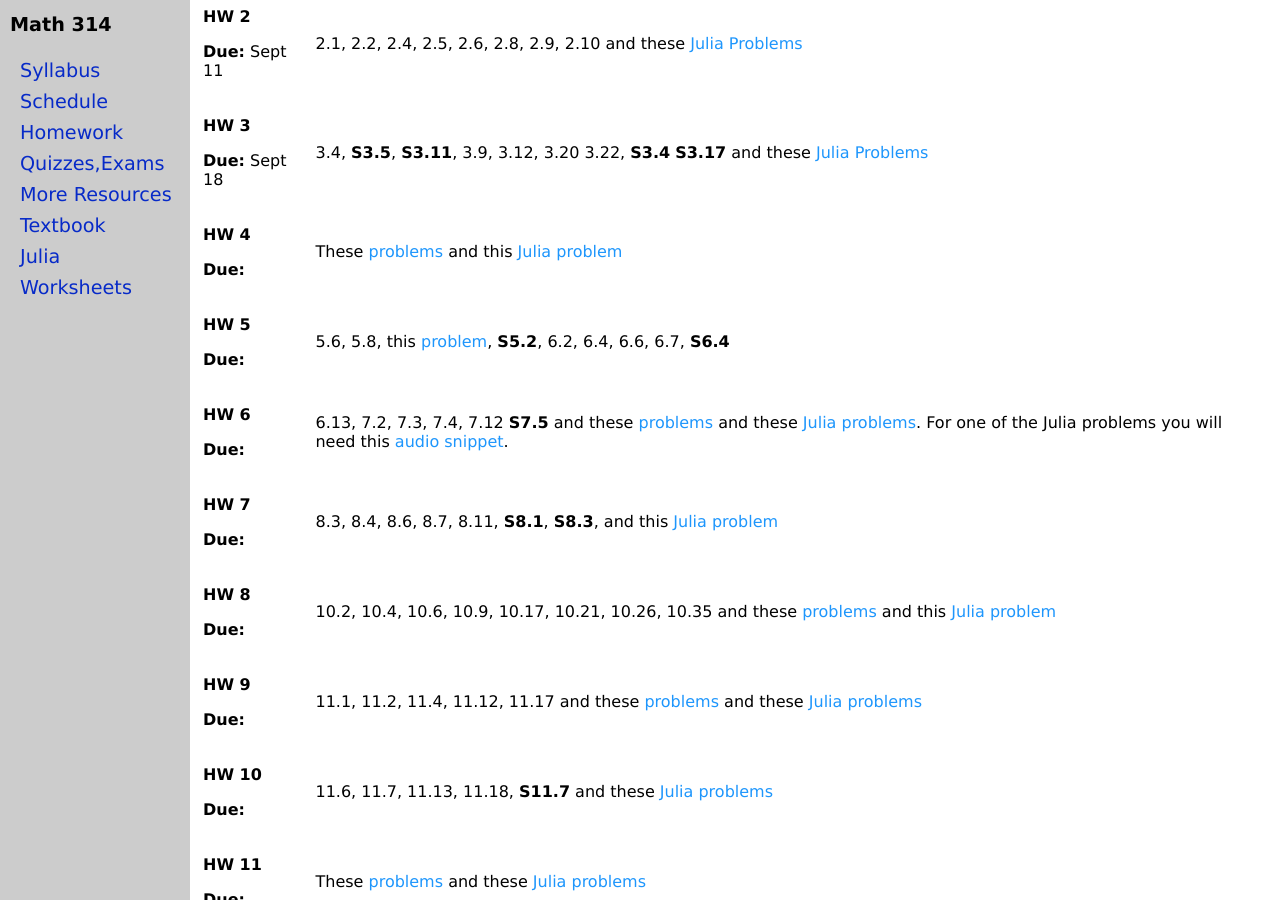
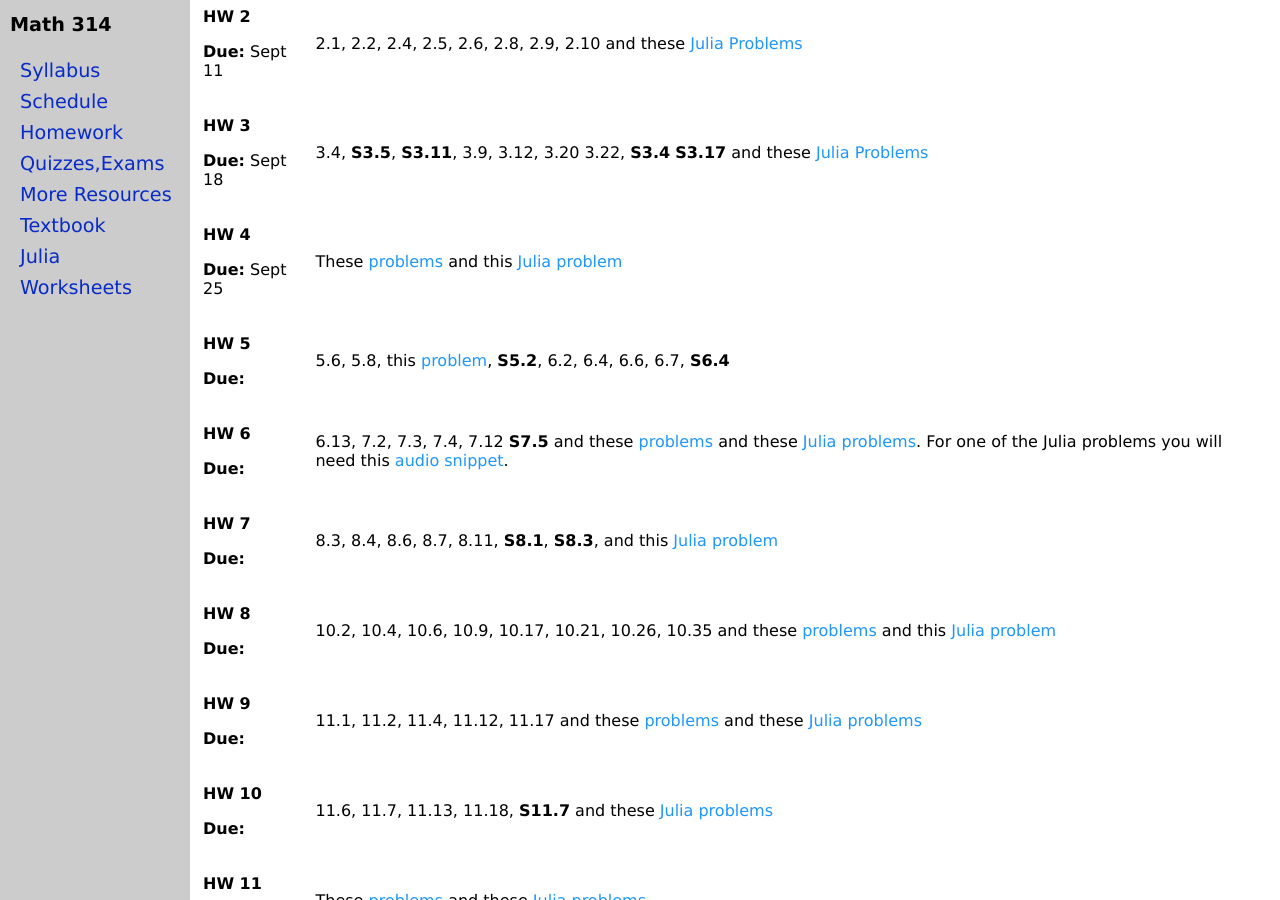
Before and after one commit to jrfaudree/LA, a Jekyll site: the page built from homework.md, in a window 1280 px wide and 900 px high, scrolled down 403 px. Built offline with Jekyll 4.4.1, drawn with Linux system fonts in a browser that asks for light colours.

Commit message:
Update assignments.yml

```diff
--- a/_data/assignments.yml
+++ b/_data/assignments.yml
@@ -20,7 +20,7 @@
 
 - title: "HW 4"
   assignment: "These [problems](assets/homework/HW4.pdf) and this [Julia problem](julia/HW4.ipynb)"
-  due: " "
+  due: "Sept 25 "
 
 - title: "HW 5"
   assignment: "5.6, 5.8, this [problem](HW5b.pdf), **S5.2**, 6.2, 6.4, 6.6, 6.7, **S6.4**"
```
